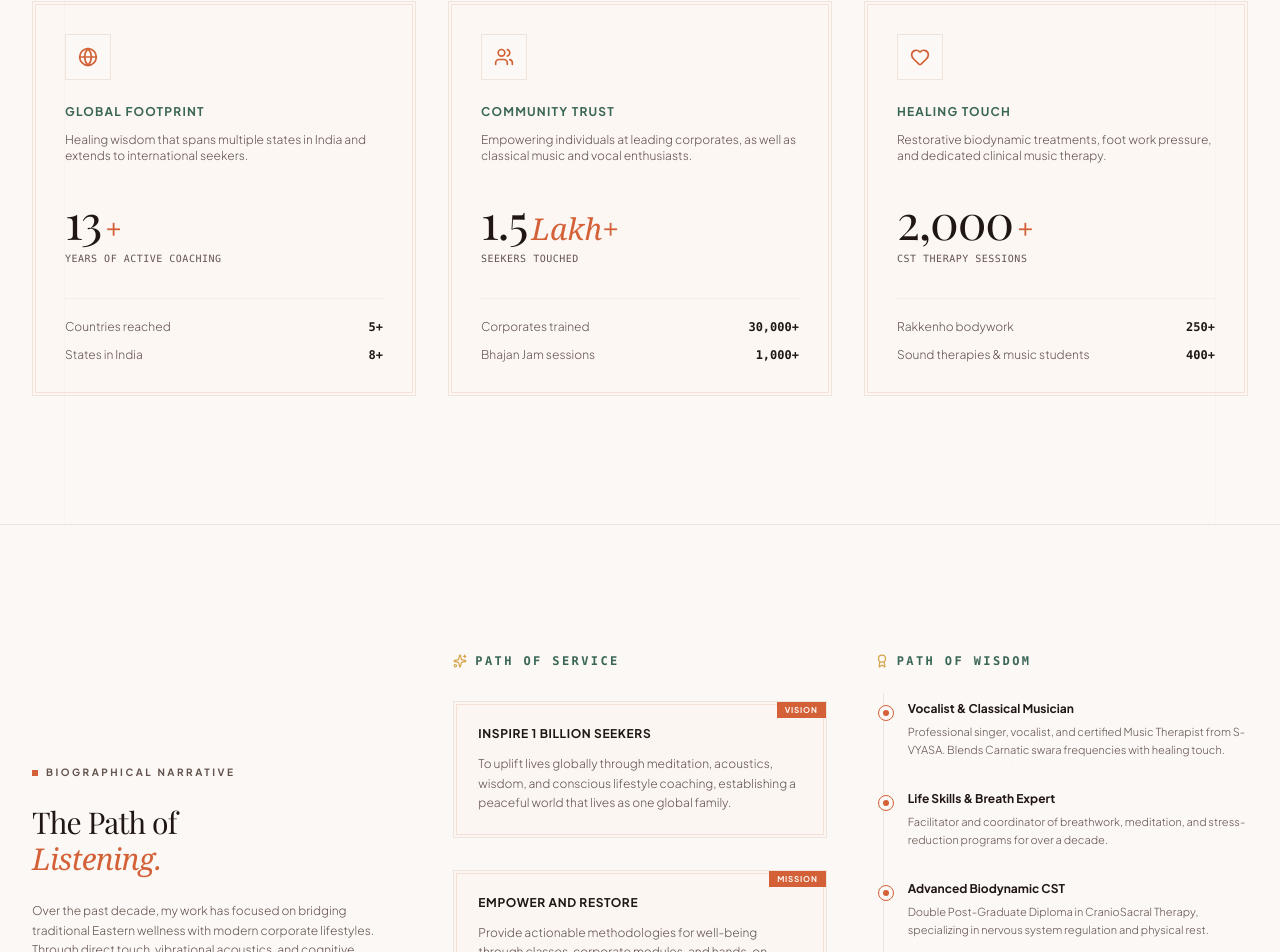
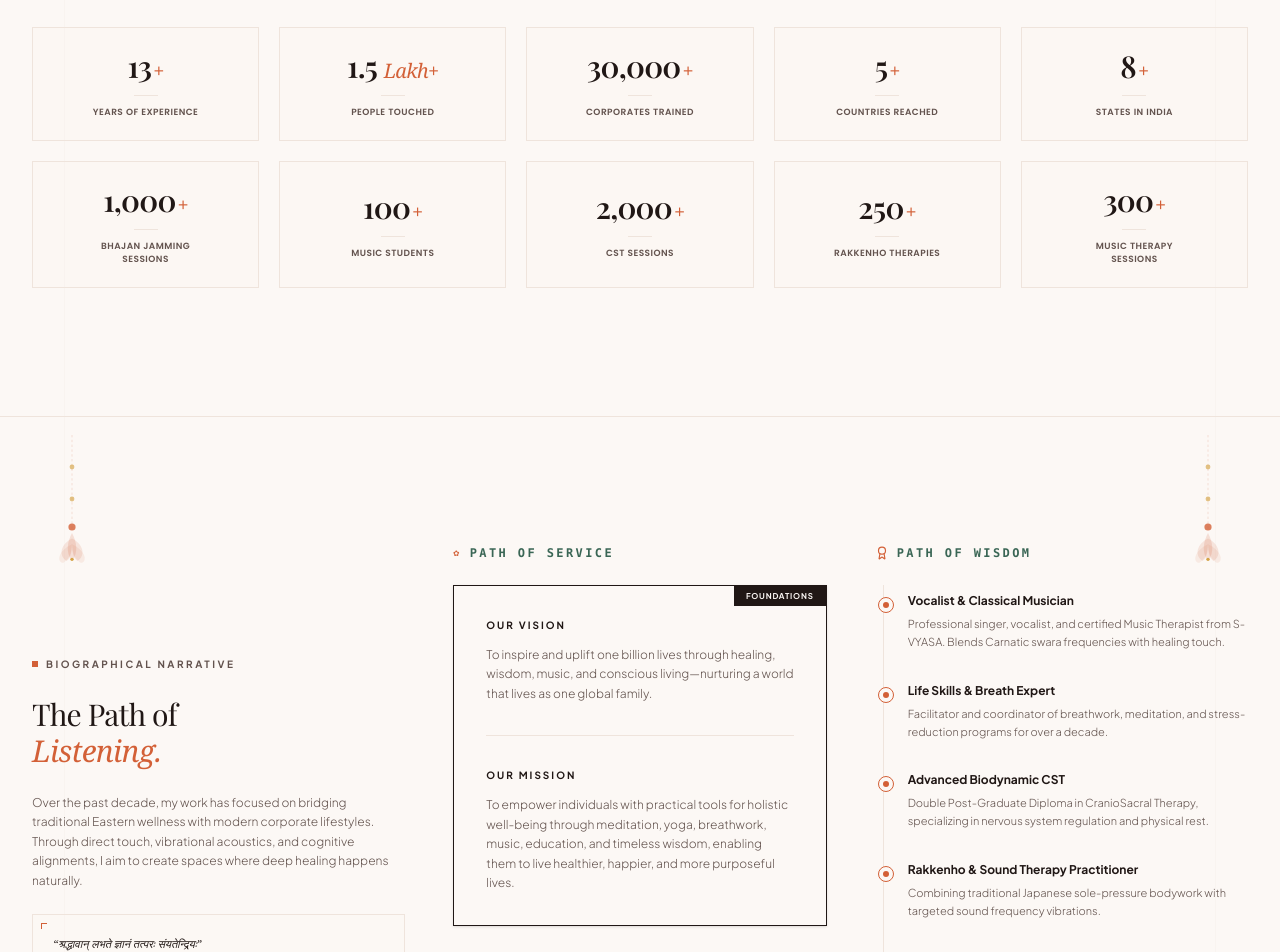
Before and after one commit to sck-info/sck-3, a Next.js app: page / in a window 1280 px wide. Shown: the part 1179-2131 px from the top of the page. Built offline with nearby package versions, Linux system fonts and the light colour scheme.

Commit message:
feat: add Metrics, Sessions, Hero, About, Contact, and HangingLotus UI components

```diff
--- a/src/components/About.tsx
+++ b/src/components/About.tsx
@@ -1,5 +1,6 @@
 import Container from "@/components/ui/Container";
-import { Sparkles, Calendar, Award } from "lucide-react";
+import HangingLotus from "@/components/ui/HangingLotus";
+import { Award } from "lucide-react";
 
 const pathSteps = [
   {
@@ -30,17 +31,17 @@ export default function About() {
       id="about"
       className="border-t border-stone py-24 sm:py-32 bg-paper relative overflow-hidden"
     >
-      {/* Decorative Traditional Border Accent */}
-      <div className="absolute top-[10%] right-[3%] w-64 h-64 text-stone/10 select-none pointer-events-none">
-        <svg viewBox="0 0 100 100" fill="currentColor">
-          <circle cx="50" cy="50" r="40" stroke="currentColor" strokeWidth="0.5" fill="none" strokeDasharray="4 4" />
-          <circle cx="50" cy="50" r="30" stroke="currentColor" strokeWidth="0.5" fill="none" />
-        </svg>
-      </div>
+      {/* Hanging Lotus Corners */}
+      <HangingLotus align="left" />
+      <HangingLotus align="right" />
+
+      {/* Decorative vertical guide lines */}
+      <div className="absolute left-[5%] top-0 h-full w-[1px] bg-stone/20 hidden xl:block" />
+      <div className="absolute right-[5%] top-0 h-full w-[1px] bg-stone/20 hidden xl:block" />
 
       <Container>
-        {/* Completely Redesigned 3-Column Column Grid Template */}
-        <div className="grid grid-cols-1 gap-12 lg:grid-cols-12 items-start">
+        {/* Redesigned 3-Column Column Grid Template */}
+        <div className="grid grid-cols-1 gap-12 lg:grid-cols-12 items-start relative z-10">
 
           {/* COLUMN 1 (lg:col-span-4): Editorial Quote & Story */}
           <div className="lg:col-span-4 flex flex-col gap-6 lg:sticky lg:top-28">
@@ -63,7 +64,7 @@ export default function About() {
             <div className="border border-stone p-5 bg-stone-light/10 text-[11px] leading-relaxed text-ink-soft italic relative">
               <div className="absolute top-2 left-2 w-1.5 h-1.5 border-t border-l border-clay" />
               <div className="absolute bottom-2 right-2 w-1.5 h-1.5 border-b border-r border-clay" />
-              <p className="font-serif">
+              <p className="font-serif text-ink">
                 &ldquo;श्रद्धावान् लभते ज्ञानं तत्परः संयतेन्द्रियः&rdquo;
               </p>
               <p className="text-[9px] font-sans tracking-wide text-ink-soft/80 mt-1 not-italic uppercase font-semibold">
@@ -72,51 +73,54 @@ export default function About() {
             </div>
           </div>
 
-          {/* COLUMN 2 (lg:col-span-4): Stacked Path of Service (Vision/Mission) */}
-          <div className="lg:col-span-4 flex flex-col gap-8">
+          {/* COLUMN 2 (lg:col-span-4): Restored Original Vision and Mission Frame */}
+          <div className="lg:col-span-4 flex flex-col gap-6">
             <h3 className="text-xs font-mono tracking-[0.2em] font-bold text-moss flex items-center gap-2 uppercase">
-              <Sparkles className="h-3.5 w-3.5 text-gold" />
+              <span className="text-clay text-[10px]">&#10047;</span>
               Path of Service
             </h3>
 
-            {/* Vision Panel */}
-            <div className="border-culture bg-stone-light/25 p-6 flex flex-col gap-3 relative">
-              <span className="absolute top-0 right-0 bg-clay text-paper text-[8px] uppercase tracking-widest font-bold px-2 py-0.5">
-                Vision
-              </span>
-              <h4 className="text-xs uppercase tracking-wider font-bold text-ink">
-                Inspire 1 Billion Seekers
-              </h4>
-              <p className="text-xs leading-relaxed text-ink-soft font-light">
-                To uplift lives globally through meditation, acoustics, wisdom, and conscious lifestyle coaching, establishing a peaceful world that lives as one global family.
-              </p>
-            </div>
+            {/* Vision and Mission Frame (Restored exactly from old layout) */}
+            <div className="border border-ink p-8 bg-paper relative shadow-sm">
+              <div className="absolute top-0 right-0 bg-ink text-paper text-[8px] uppercase tracking-widest font-bold px-3 py-1">
+                Foundations
+              </div>
 
-            {/* Mission Panel */}
-            <div className="border-culture bg-stone-light/25 p-6 flex flex-col gap-3 relative">
-              <span className="absolute top-0 right-0 bg-clay text-paper text-[8px] uppercase tracking-widest font-bold px-2 py-0.5">
-                Mission
-              </span>
-              <h4 className="text-xs uppercase tracking-wider font-bold text-ink">
-                Empower and Restore
-              </h4>
-              <p className="text-xs leading-relaxed text-ink-soft font-light">
-                Provide actionable methodologies for well-being through classes, corporate modules, and hands-on biodynamic therapy sessions that release stress and restore vitality.
-              </p>
+              <div className="mb-8">
+                <h3 className="text-[10px] uppercase tracking-[0.2em] font-bold text-ink mb-3">
+                  Our Vision
+                </h3>
+                <p className="text-xs leading-relaxed text-ink-soft font-light">
+                  To inspire and uplift one billion lives through healing,
+                  wisdom, music, and conscious living—nurturing a world that
+                  lives as one global family.
+                </p>
+              </div>
+
+              <div className="border-t border-stone pt-8">
+                <h3 className="text-[10px] uppercase tracking-[0.2em] font-bold text-ink mb-3">
+                  Our Mission
+                </h3>
+                <p className="text-xs leading-relaxed text-ink-soft font-light">
+                  To empower individuals with practical tools for holistic
+                  well-being through meditation, yoga, breathwork, music,
+                  education, and timeless wisdom, enabling them to live
+                  healthier, happier, and more purposeful lives.
+                </p>
+              </div>
             </div>
           </div>
 
           {/* COLUMN 3 (lg:col-span-4): Timeline "Path of Wisdom" Credentials */}
           <div className="lg:col-span-4 flex flex-col gap-6">
             <h3 className="text-xs font-mono tracking-[0.2em] font-bold text-moss flex items-center gap-2 uppercase">
-              <Award className="h-3.5 w-3.5 text-gold" />
+              <Award className="h-3.5 w-3.5 text-clay" />
               Path of Wisdom
             </h3>
 
             <div className="relative border-l border-stone pl-6 ml-2 flex flex-col gap-8 py-2">
               {pathSteps.map((step, idx) => (
                 <div key={idx} className="relative">
-                  {/* Timeline indicator node */}
                   <span className="absolute -left-[30px] top-1 flex items-center justify-center w-4 h-4 bg-paper border border-clay rounded-full">
                     <span className="w-1.5 h-1.5 bg-clay rounded-full" />
                   </span>
@@ -137,7 +141,6 @@ export default function About() {
         {/* Unified Bottom Row: Inspiration Panel */}
         <div className="mt-20 border-t border-stone pt-12 flex flex-col items-center">
           <div className="border border-stone/50 bg-stone-light/10 p-8 text-center max-w-2xl mx-auto rounded-none relative">
-            {/* Top decorative mandala details */}
             <div className="absolute top-0 left-1/2 -translate-x-1/2 -translate-y-1/2 bg-paper px-4 text-clay">
               <span className="text-sm select-none">&#10047;</span>
             </div>
--- a/src/components/Contact.tsx
+++ b/src/components/Contact.tsx
@@ -1,5 +1,6 @@
 import { Mail, Phone, MapPin } from "lucide-react";
 import Container from "@/components/ui/Container";
+import HangingLotus from "@/components/ui/HangingLotus";
 
 const contactItems = [
   {
@@ -14,6 +15,9 @@ const contactItems = [
 export default function Contact() {
   return (
     <section id="contact" className="border-t border-stone py-20 sm:py-28 bg-paper relative overflow-hidden">
+      {/* Hanging Lotus Corners */}
+      <HangingLotus align="left" />
+      <HangingLotus align="right" />
 
       {/* Decorative Traditional Border Accents */}
       <div className="absolute left-[5%] bottom-0 h-10 w-[1px] bg-clay/35" />
--- a/src/components/Metrics.tsx
+++ b/src/components/Metrics.tsx
@@ -1,158 +1,60 @@
 import Container from "@/components/ui/Container";
 import CountUp from "@/components/ui/CountUp";
-import { Globe, Users, Heart } from "lucide-react";
+import HangingLotus from "@/components/ui/HangingLotus";
+import { metrics } from "@/data/metrics";
 
 export default function Metrics() {
   return (
     <section className="border-t border-stone py-24 sm:py-32 bg-paper relative overflow-hidden">
+      {/* Hanging Lotus Corners */}
+      <HangingLotus align="left" />
+      <HangingLotus align="right" />
 
-      {/* Decorative vertical divider line behind grid */}
+      {/* Decorative vertical guide lines */}
       <div className="absolute left-[5%] top-0 h-full w-[1px] bg-stone/20 hidden xl:block" />
       <div className="absolute right-[5%] top-0 h-full w-[1px] bg-stone/20 hidden xl:block" />
 
       <Container>
-        {/* Intro */}
+        {/* Section Intro (No sparkles) */}
         <div className="flex flex-col items-center text-center mb-16">
           <span className="text-[10px] uppercase tracking-[0.2em] font-bold text-clay bg-stone/40 px-3.5 py-1.5 border border-stone">
-            Our Reach
+            Our Metrics
           </span>
           <h2 className="mt-4 font-display text-3xl font-medium tracking-tight text-ink sm:text-5xl">
-            Pillars of Healing <span className="font-serif italic font-normal text-clay">Impact</span>
+            Over a Decade of <span className="font-serif italic font-normal text-clay">Healing Impact</span>
           </h2>
           <p className="mt-4 max-w-prose text-xs sm:text-sm text-ink-soft leading-relaxed font-light">
-            A static reflection of credentials, healing journeys, and corporate training over the past decade.
+            A balanced overview of our progressive reach, corporate seminars, and dedicated therapeutic sessions.
           </p>
         </div>
 
-        {/* 3-Column Redesigned Grid */}
-        <div className="grid grid-cols-1 lg:grid-cols-3 gap-8">
+        {/* 10-Item Symmetrical Grid (Equal weight) */}
+        <div className="grid grid-cols-2 md:grid-cols-3 lg:grid-cols-5 gap-5 relative z-10">
+          {metrics.map((metric) => (
+            <div
+              key={metric.id}
+              className="group border border-stone bg-stone-light/20 hover:bg-paper p-5 flex flex-col items-center justify-center text-center transition-all duration-300 hover:border-clay hover:-translate-y-1 relative"
+            >
+              {/* Card corner accents */}
+              <div className="absolute top-1.5 left-1.5 w-1.5 h-1.5 border-t border-l border-clay/0 group-hover:border-clay/45 transition-colors" />
+              <div className="absolute bottom-1.5 right-1.5 w-1.5 h-1.5 border-b border-r border-clay/0 group-hover:border-clay/45 transition-colors" />
 
-          {/* COLUMN 1: Global Footprint */}
-          <div className="border-culture bg-stone-light/20 p-8 flex flex-col justify-between min-h-[380px]">
-            <div>
-              <div className="p-3 border border-stone w-fit bg-paper text-clay mb-6">
-                <Globe className="h-5 w-5" />
-              </div>
-              <h3 className="text-xs uppercase tracking-widest font-bold text-moss mb-3">
-                Global Footprint
-              </h3>
-              <p className="text-xs text-ink-soft font-light mb-8">
-                Healing wisdom that spans multiple states in India and extends to international seekers.
+              {/* Stat Value */}
+              <p className="font-display text-3xl font-semibold tracking-tight text-ink">
+                <CountUp value={metric.value} isDecimal={metric.isDecimal} />
+                <span className="font-serif italic font-light text-clay text-xl ml-0.5">
+                  {metric.suffix}
+                </span>
               </p>
 
-              {/* Giant Metric */}
-              <div className="mb-8">
-                <span className="font-display text-5xl font-light text-ink tracking-tight">
-                  <CountUp value={13} />
-                </span>
-                <span className="font-serif italic text-3xl font-light text-clay ml-1">+</span>
-                <p className="text-[10px] font-mono tracking-wider text-ink-soft uppercase mt-1">
-                  Years of active coaching
-                </p>
-              </div>
+              <div className="w-6 h-[1px] bg-stone group-hover:bg-clay/30 my-2.5 transition-colors" />
+
+              {/* Stat Label */}
+              <p className="text-[9px] uppercase tracking-wider font-semibold text-ink-soft font-poppins leading-normal max-w-[120px]">
+                {metric.label}
+              </p>
             </div>
-
-            {/* Sub metrics list */}
-            <div className="border-t border-stone/50 pt-5 flex flex-col gap-3">
-              <div className="flex justify-between items-center text-xs">
-                <span className="text-ink-soft font-light">Countries reached</span>
-                <span className="font-mono font-bold text-ink">
-                  <CountUp value={5} />+
-                </span>
-              </div>
-              <div className="flex justify-between items-center text-xs">
-                <span className="text-ink-soft font-light">States in India</span>
-                <span className="font-mono font-bold text-ink">
-                  <CountUp value={8} />+
-                </span>
-              </div>
-            </div>
-          </div>
-
-          {/* COLUMN 2: Trust & Alignment */}
-          <div className="border-culture bg-stone-light/20 p-8 flex flex-col justify-between min-h-[380px]">
-            <div>
-              <div className="p-3 border border-stone w-fit bg-paper text-clay mb-6">
-                <Users className="h-5 w-5" />
-              </div>
-              <h3 className="text-xs uppercase tracking-widest font-bold text-moss mb-3">
-                Community Trust
-              </h3>
-              <p className="text-xs text-ink-soft font-light mb-8">
-                Empowering individuals at leading corporates, as well as classical music and vocal enthusiasts.
-              </p>
-
-              {/* Giant Metric */}
-              <div className="mb-8">
-                <span className="font-display text-5xl font-light text-ink tracking-tight">
-                  <CountUp value={1.5} isDecimal={true} />
-                </span>
-                <span className="font-serif italic text-3xl font-light text-clay ml-1">Lakh+</span>
-                <p className="text-[10px] font-mono tracking-wider text-ink-soft uppercase mt-1">
-                  Seekers touched
-                </p>
-              </div>
-            </div>
-
-            {/* Sub metrics list */}
-            <div className="border-t border-stone/50 pt-5 flex flex-col gap-3">
-              <div className="flex justify-between items-center text-xs">
-                <span className="text-ink-soft font-light">Corporates trained</span>
-                <span className="font-mono font-bold text-ink">
-                  <CountUp value={30000} />+
-                </span>
-              </div>
-              <div className="flex justify-between items-center text-xs">
-                <span className="text-ink-soft font-light">Bhajan Jam sessions</span>
-                <span className="font-mono font-bold text-ink">
-                  <CountUp value={1000} />+
-                </span>
-              </div>
-            </div>
-          </div>
-
-          {/* COLUMN 3: Clinical & Touch Therapy */}
-          <div className="border-culture bg-stone-light/20 p-8 flex flex-col justify-between min-h-[380px]">
-            <div>
-              <div className="p-3 border border-stone w-fit bg-paper text-clay mb-6">
-                <Heart className="h-5 w-5" />
-              </div>
-              <h3 className="text-xs uppercase tracking-widest font-bold text-moss mb-3">
-                Healing Touch
-              </h3>
-              <p className="text-xs text-ink-soft font-light mb-8">
-                Restorative biodynamic treatments, foot work pressure, and dedicated clinical music therapy.
-              </p>
-
-              {/* Giant Metric */}
-              <div className="mb-8">
-                <span className="font-display text-5xl font-light text-ink tracking-tight">
-                  <CountUp value={2000} />
-                </span>
-                <span className="font-serif italic text-3xl font-light text-clay ml-1">+</span>
-                <p className="text-[10px] font-mono tracking-wider text-ink-soft uppercase mt-1">
-                  CST Therapy sessions
-                </p>
-              </div>
-            </div>
-
-            {/* Sub metrics list */}
-            <div className="border-t border-stone/50 pt-5 flex flex-col gap-3">
-              <div className="flex justify-between items-center text-xs">
-                <span className="text-ink-soft font-light">Rakkenho bodywork</span>
-                <span className="font-mono font-bold text-ink">
-                  <CountUp value={250} />+
-                </span>
-              </div>
-              <div className="flex justify-between items-center text-xs">
-                <span className="text-ink-soft font-light">Sound therapies &amp; music students</span>
-                <span className="font-mono font-bold text-ink">
-                  <CountUp value={400} />+
-                </span>
-              </div>
-            </div>
-          </div>
-
+          ))}
         </div>
       </Container>
     </section>
--- a/src/components/Sessions.tsx
+++ b/src/components/Sessions.tsx
@@ -6,6 +6,7 @@ import { motion, AnimatePresence } from "framer-motion";
 import Container from "@/components/ui/Container";
 import SessionCard from "@/components/SessionCard";
 import { sessions } from "@/data/sessions";
+import HangingLotus from "@/components/ui/HangingLotus";
 
 type CategoryType = "therapy" | "consultation" | "classes_workshops";
 
@@ -62,7 +63,10 @@ export default function Sessions() {
   const activeTabConfig = tabsConfig.find((tab) => tab.id === activeTab)!;
 
   return (
-    <section id="sessions" className="border-t border-stone py-24 sm:py-32 bg-paper">
+    <section id="sessions" className="border-t border-stone py-24 sm:py-32 bg-paper relative">
+      {/* Hanging Lotus Corners */}
+      <HangingLotus align="left" />
+      <HangingLotus align="right" />
       <Container>
         {/* Section Intro */}
         <div className="flex flex-col items-center text-center">
--- /dev/null
+++ b/src/components/ui/HangingLotus.tsx
@@ -0,0 +1,75 @@
+import React from "react";
+
+export default function HangingLotus({
+  className = "",
+  align = "left",
+}: {
+  className?: string;
+  align?: "left" | "right";
+}) {
+  return (
+    <div
+      className={`absolute top-0 pointer-events-none select-none z-20 ${
+        align === "left" ? "left-4 sm:left-12" : "right-4 sm:right-12"
+      } ${className}`}
+    >
+      <svg
+        width="48"
+        height="180"
+        viewBox="0 0 60 180"
+        fill="none"
+        xmlns="http://www.w3.org/2000/svg"
+        className="text-clay/20"
+      >
+        {/* Hanging Thread */}
+        <line
+          x1="30"
+          y1="0"
+          x2="30"
+          y2="120"
+          stroke="currentColor"
+          strokeWidth="1"
+          strokeDasharray="3 3"
+        />
+        {/* Decorative Gold/Clay Beads */}
+        <circle cx="30" cy="40" r="3" fill="#D4A346" opacity="0.65" />
+        <circle cx="30" cy="80" r="3" fill="#D4A346" opacity="0.65" />
+        <circle cx="30" cy="115" r="4.5" fill="#D36037" opacity="0.8" />
+
+        {/* Lotus Blossom Dangling Ornament */}
+        <g transform="translate(30, 140) scale(0.7)">
+          {/* Central Petal */}
+          <path
+            d="M0 -25 C -8 -10 -12 10 0 25 C 12 10 8 -10 0 -25 Z"
+            fill="currentColor"
+            opacity="0.8"
+          />
+          {/* Left Petals */}
+          <path
+            d="M0 -15 C -20 -5 -25 15 -10 25 C -2 20 0 10 0 -15 Z"
+            fill="currentColor"
+            opacity="0.65"
+          />
+          <path
+            d="M0 -5 C -30 10 -25 30 -15 28 C -5 20 0 10 0 -5 Z"
+            fill="currentColor"
+            opacity="0.45"
+          />
+          {/* Right Petals */}
+          <path
+            d="M0 -15 C 20 -5 25 15 10 25 C 2 20 0 10 0 -15 Z"
+            fill="currentColor"
+            opacity="0.65"
+          />
+          <path
+            d="M0 -5 C 30 10 25 30 15 28 C 5 20 0 10 0 -5 Z"
+            fill="currentColor"
+            opacity="0.45"
+          />
+          {/* Base bead connector */}
+          <circle cx="0" cy="22" r="3" fill="#D4A346" />
+        </g>
+      </svg>
+    </div>
+  );
+}
```
Also changed, not shown: src/components/Hero.tsx (+37 -15 lines).
